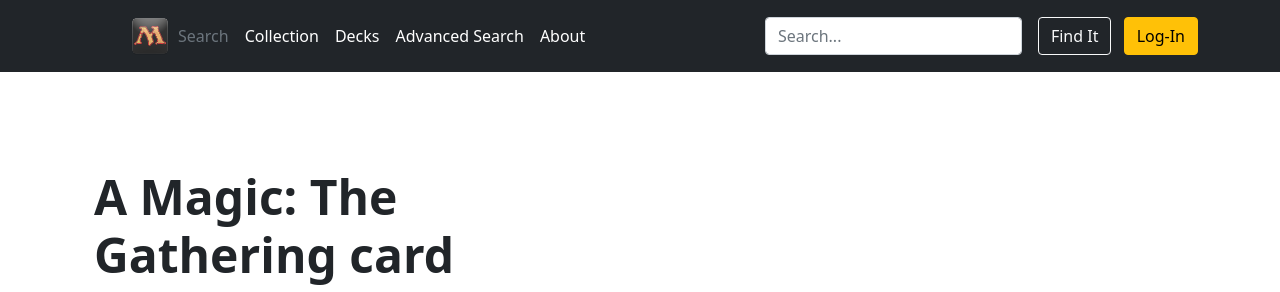
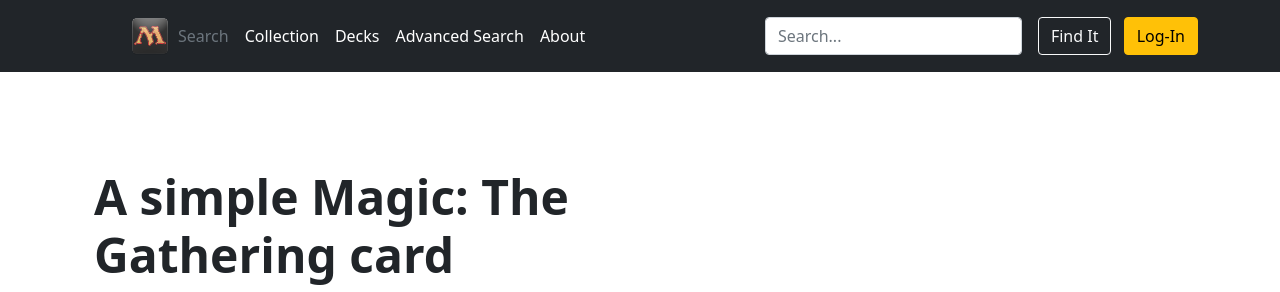
Before and after one commit to whois-jerry/mtgtrove, a plain HTML site: page index.html in a window 1280 px wide. Shown: the top 292 px of the page. Drawn offline with nearby package versions, Linux system fonts and the light colour scheme.

Commit message:
Index.html text changes

```diff
--- a/index.html
+++ b/index.html
@@ -43,7 +43,7 @@
                 <img id="cardimg" src="assets/defaultcard.png" class="d-block mx-lg-auto img-fluid" alt="Card" loading="lazy">
               </div>
               <div class="col-lg-6">
-                <h1 id="name" class="display-5 fw-bold 1h-1 mb-3">A Magic: The Gathering card search tool</h1>
+                <h1 id="name" class="display-5 fw-bold 1h-1 mb-3">A simple Magic: The Gathering card search tool</h1>
                 <p id="type" class="lead">Quickly find Magic: The Gathering cards to add to your collection and begin building decks on MTGtrove.</p>
                 <p id="cost" class="fw-normal"></p>
                 <p id="text" class="fw-normal"></p>
```
